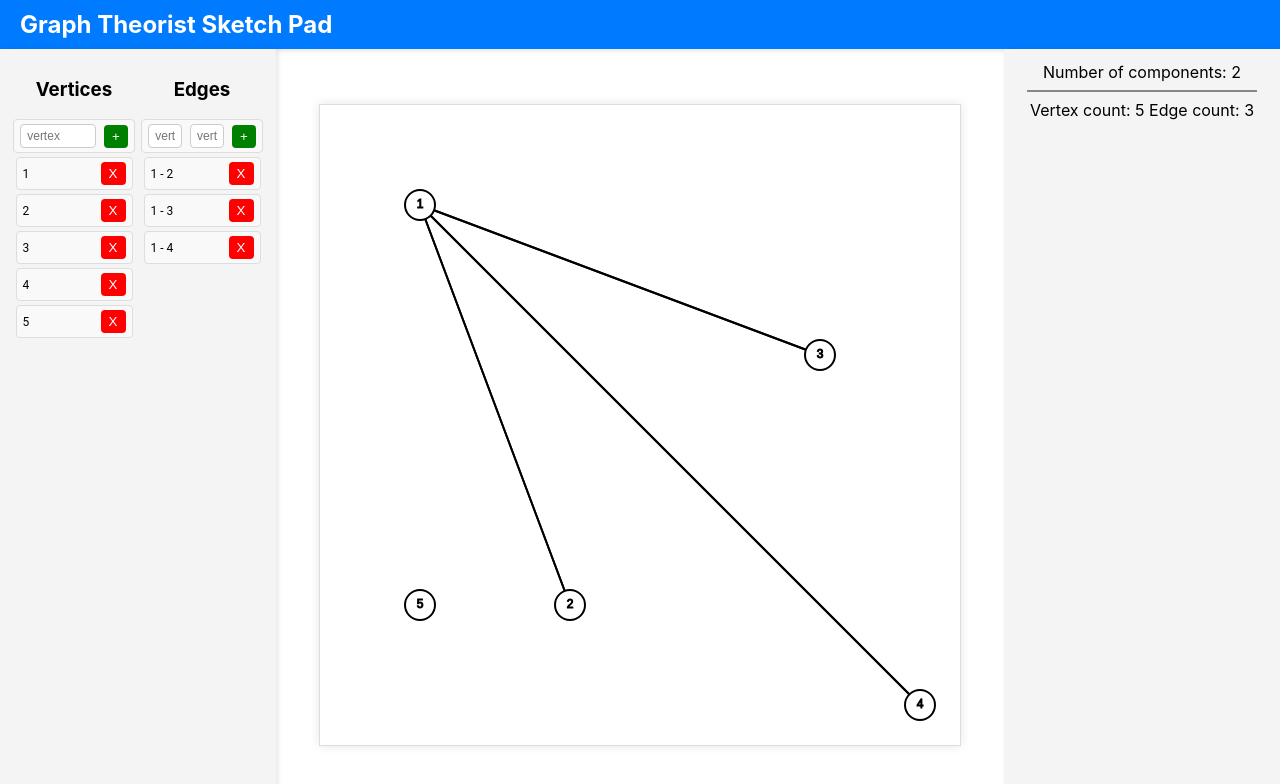
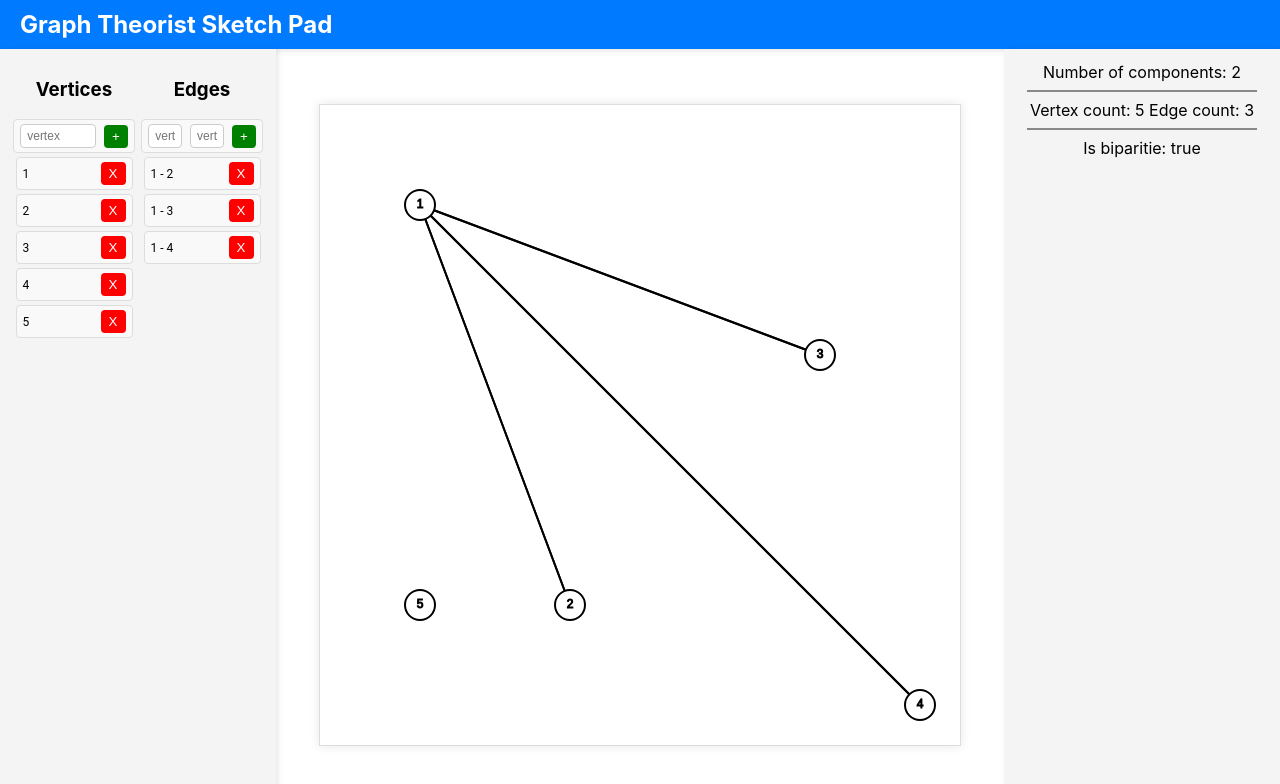
Before and after one commit to SamStan4/graph-theorist-sketch-pad, a React (Create React App) app in the folder client/: page / in a window 1280 px wide. Shown: the top 784 px of the page. Built offline with nearby package versions, Linux system fonts and the light colour scheme.

Commit message:
added bipartite stat

```diff
--- /dev/null
+++ b/client/src/componets/BipartiteStat.js
@@ -0,0 +1,24 @@
+import { useState, useEffect } from "react";
+
+const BipartiteStat = ({ graph }) => {
+  const [isBipartite, setIsBipartite] = useState(graph.isBipartite());
+
+  useEffect(() => {
+    setIsBipartite(graph.isBipartite());
+  }, [graph]);
+
+  return (
+    <div>
+      <p
+        style={{
+          textAlign: "center",
+          margin: "3px"
+        }}
+      >
+        Is biparitie: {isBipartite ? "true" : "false"}
+      </p>
+    </div>
+  );
+}
+
+export default BipartiteStat;
--- a/client/src/componets/GraphStats.js
+++ b/client/src/componets/GraphStats.js
@@ -1,6 +1,7 @@
 import LineSeparator from "./LineSeparator";
 import ComponentStat from "./ComponentStat";
 import VertexEdgeCount from "./VertexEdgeCount";
+import BipartiteStat from "./BipartiteStat";
 
 const GraphStats = ({ graph }) => {
   return (
@@ -21,6 +22,10 @@ const GraphStats = ({ graph }) => {
       <VertexEdgeCount
         graph={graph}
       />
+      <LineSeparator/>
+      <BipartiteStat
+        graph={graph}
+      />
     </div>
   );
 }
--- a/client/src/logic/Graph.js
+++ b/client/src/logic/Graph.js
@@ -137,6 +137,41 @@ class Graph {
         return edgeCount / 2;
     }
 
+    isBipartite() {
+        const colorMap = new Map();
+
+        const bfs = (start) => {
+            const queue = [start];
+            colorMap.set(start, 0);
+
+            while (queue.length > 0) {
+                const curNode = queue.shift();
+                const curColor = colorMap.get(curNode);
+
+                for (const neighbor of this.edges.get(curNode)) {
+                    if (!colorMap.has(neighbor)) {
+                        colorMap.set(neighbor, 1 - curColor);
+                        queue.push(neighbor);
+                    } else if (colorMap.get(neighbor) === curColor) {
+                        return false;
+                    }
+                }
+            }
+            return true;
+        };
+
+        for (const nodeName of this.nodes.keys()) {
+            if (!colorMap.has(nodeName)) {
+                if (!bfs(nodeName)) {
+                    return false;
+                }
+            }
+        }
+
+        return true;
+    }
+
+
     toJSON() {
         const serializedNodes = Array.from(this.nodes.values()).map(node => node.toJSON());
         const serializedEdges = {};
```
